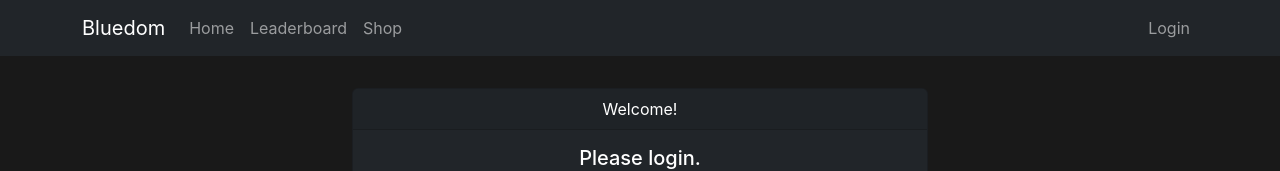
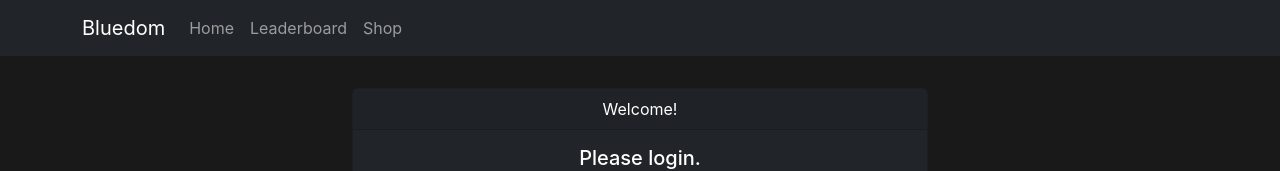
Before and after one commit to sheepkill15/bluedom, a React (Create React App) app in the folder bluedom-fe/: page / in a window 1280 px wide. Shown: the top 171 px of the page. Built offline with nearby package versions, Linux system fonts and the light colour scheme.

Commit message:
show username in navbar

```diff
--- a/bluedom-fe/src/components/NavBar.tsx
+++ b/bluedom-fe/src/components/NavBar.tsx
@@ -1,10 +1,22 @@
-import React from "react";
+import React, { useContext } from "react";
 import Navbar from 'react-bootstrap/Navbar';
 import Container from 'react-bootstrap/Container';
 import Nav from 'react-bootstrap/Nav';
+import Button from 'react-bootstrap/Button';
 import { NavLink } from "react-router-dom";
+import { UserContext } from "../User";
 
 const NavBar = () => {
+    const userContext = useContext(UserContext);
+
+    const logout = () => {
+        userContext.setUser({
+            loggedIn: false,
+            username: '',
+            playerId: ''
+        });
+    }
+
     return (
         <Navbar bg="dark" expand="sm" variant="dark">
             <Container>
@@ -16,9 +28,10 @@ const NavBar = () => {
                         <Nav.Link as={NavLink} to="leaderboard">Leaderboard</Nav.Link>
                         <Nav.Link as={NavLink} to="shop">Shop</Nav.Link>
                     </Nav>
-                    <Nav className="justify-content-end">
-                        <Nav.Link as={NavLink} to="login">Login</Nav.Link>
-                    </Nav>
+                    {userContext.user.loggedIn && <Nav className="justify-content-end">
+                        <Navbar.Text>{userContext.user.username}</Navbar.Text>
+                        <Nav.Link as={Button} variant="link" onClick={logout}>Logout</Nav.Link>
+                    </Nav>}
                 </Navbar.Collapse>
             </Container>
         </Navbar>
```
